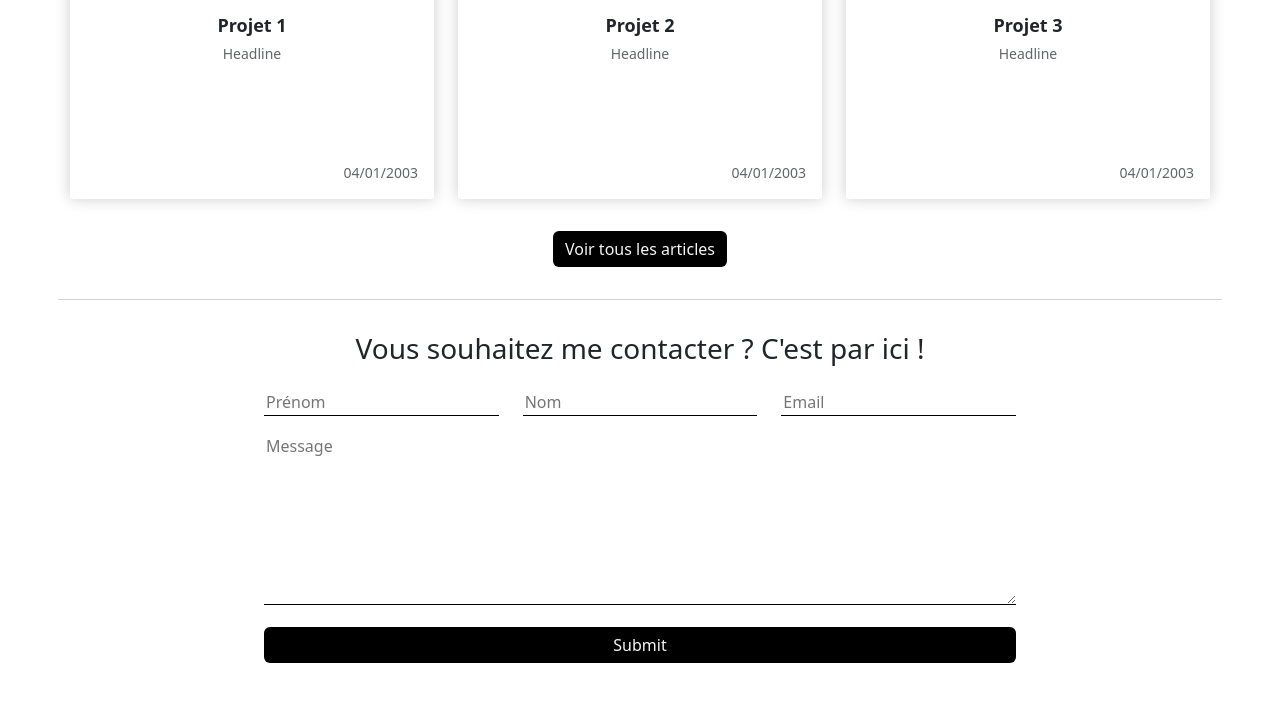
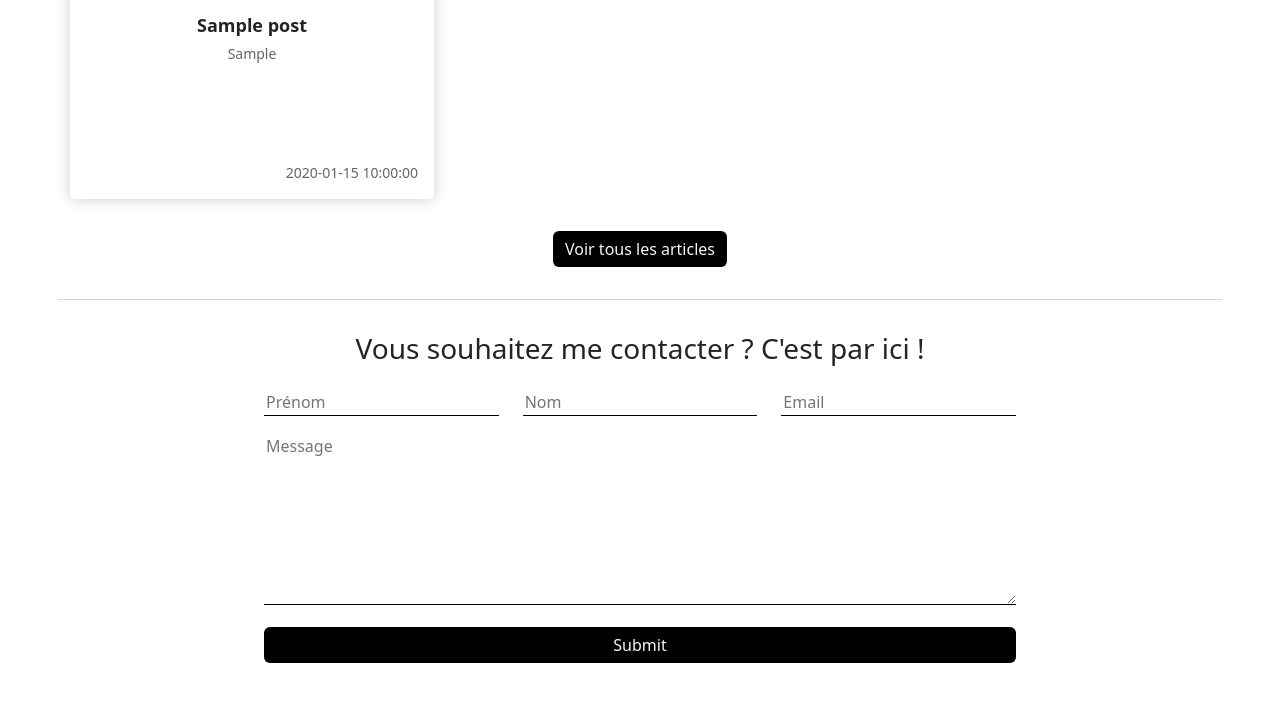
Before and after one commit to Simoncharbonnier/OCP5, a PHP site: page /P5/ in a window 1280 px wide. Shown: the part 903-1605 px from the top of the page. Run offline with PHP 8.4, Linux system fonts and the light colour scheme; tables that the repository leaves empty or names only in its code hold one stand-in row (values such as "Sample post"); grey boxes marked "Sample" are stand-in pictures.

Commit message:
fix: dynamic posts on homepage & add comment for users

```diff
--- a/app/controllers/Comment.php
+++ b/app/controllers/Comment.php
@@ -31,9 +31,12 @@ class Comment extends Controller {
 
   /**
    * Add a comment and redirect to post detail
+   * As a user
    */
   public function add() : void {
     try {
+      $this->isLogged();
+
       if ($_GET['id']) {
         $postId = $_GET['id'];
         $postModel = New Post_model();
--- a/app/controllers/Home.php
+++ b/app/controllers/Home.php
@@ -6,6 +6,10 @@ class Home {
    * Display the home page
    */
   public function index() : void {
+    require_once('app/models/Post_model.php');
+    $postModel = New Post_model();
+    $posts = $postModel->get3Lasts();
+
     include_once('app/views/home/index.php');
   }
 
--- a/app/models/Post_model.php
+++ b/app/models/Post_model.php
@@ -9,6 +9,16 @@ class Post_model extends Model {
    */
   public function getAll() {
     $sql = "SELECT * FROM Post";
+    $query = $this->db->prepare($sql);
+    $query->execute();
+    return $query->fetchAll();
+  }
+
+  /**
+   * Get 3 lasts
+   */
+  public function get3Lasts() {
+    $sql = "SELECT * FROM Post ORDER BY updated_at DESC LIMIT 3";
     $query = $this->db->prepare($sql);
     $query->execute();
     return $query->fetchAll();
--- a/app/views/home/index.php
+++ b/app/views/home/index.php
@@ -19,58 +19,36 @@
       <img src="assets/img/photo.jpg" alt="">
     </div>
   </div>
+  <?php if ($posts) : ?>
     <div class="row posts">
       <div class="col-md-12">
         <h2>Quelles sont mes principales réalisations ?</h2>
         <div class="row">
+          <?php foreach ($posts as $post) : ?>
             <div class="col-md-4">
-          <a href="">
+              <a href="?controller=post&action=detail&id=<?= $post['id'] ?>">
                 <div class="card-product">
-              <img src="https://raw.githubusercontent.com/lewagon/fullstack-images/master/uikit/skateboard.jpg" />
-              <div class="card-product-infos">
-                <h3>Projet 1</h3>
-                <p>Headline</p>
+                  <?php if ($post['image']) : ?>
+                    <img src="assets/img/post/<?= $post['image'] ?>" alt="">
+                  <?php endif; ?>
+                  <div class="card-product-infos <?= $post['image'] ? '' : 'no-image' ?>">
+                    <h3><?= $post['title'] ?></h3>
+                    <p><?= $post['headline'] ?></p>
                   </div>
                   <div class="card-product-footer">
-                <p>04/01/2003</p>
+                    <p><?= $post['updated_at'] ?></p>
                   </div>
                 </div>
               </a>
             </div>
-        <div class="col-md-4">
-          <a href="">
-            <div class="card-product">
-              <img src="https://raw.githubusercontent.com/lewagon/fullstack-images/master/uikit/skateboard.jpg" />
-              <div class="card-product-infos">
-                <h3>Projet 2</h3>
-                <p>Headline</p>
-              </div>
-              <div class="card-product-footer">
-                <p>04/01/2003</p>
-              </div>
-            </div>
-          </a>
-        </div>
-        <div class="col-md-4">
-          <a href="">
-            <div class="card-product">
-              <img src="https://raw.githubusercontent.com/lewagon/fullstack-images/master/uikit/skateboard.jpg" />
-              <div class="card-product-infos">
-                <h3>Projet 3</h3>
-                <p>Headline</p>
-              </div>
-              <div class="card-product-footer">
-                <p>04/01/2003</p>
-              </div>
-            </div>
-          </a>
-        </div>
+          <?php endforeach; ?>
         </div>
         <div class="link-all">
           <a href="?controller=post&action=index" class="btn">Voir tous les articles</a>
         </div>
       </div>
     </div>
+  <?php endif; ?>
   <form id="form-contact" class="row" method="POST" action="?controller=home&action=mail">
     <div class="col-md-8">
       <h3>Vous souhaitez me contacter ? C'est par ici !</h3>
```
Also changed, not shown: app/views/post/detail.php (+9 -5 lines), assets/img/post/post_Symfony, reverse proxies and IP protection.png (added). Lines whose indentation alone changed are shown as unchanged.
